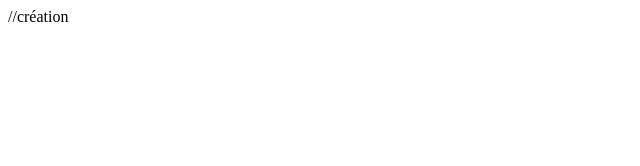
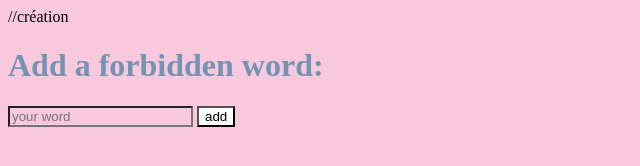
Before and after one commit to aanatema/kind_glyphs, a browser extension: page index.html in a window 1280 px wide. Shown: the whole page, without its empty margins (0-640 px from the left). Drawn offline with Linux system fonts and the light colour scheme.

Commit message:
creation de la fonction getValue() qui récupère la valeur de l'input et l'échange contre une suite d'émojis

```diff
--- a/index.html
+++ b/index.html
@@ -6,8 +6,13 @@
     <meta charset="UTF-8">
     <meta name="viewport" content="width=device-width, initial-scale=1.0">
     <title>Kind Glyphs</title>
+    <script src="script.js"></script>
+    <link href="style.css" rel="stylesheet">
 </head>
 <body>
+    <h1>Add a forbidden word: </h1>
+    <input type="text" placeholder="your word" id="input">
+    <button type="button" onclick="getValue();" id="addBtn">add</button>
 
 </body>
 </html>
--- a/script.js
+++ b/script.js
@@ -0,0 +1,9 @@
+//je veux échanger la valeur de "input" par la valeur de "transform"
+
+function getValue(){
+    let input = document.getElementById("input").value
+    let transform = "🌟💌🌸💖"
+    input = transform
+    console.log(input)
+}
+getValue();
--- /dev/null
+++ b/style.css
@@ -0,0 +1,18 @@
+*{
+  background-color: #F8C8DC;
+}
+
+
+h1{
+    color:#7393B3
+
+}
+
+#addBtn{
+    background-color:white;
+}
+
+#addBtn:hover{
+    background-color:#7393B3 ;
+    color:black;
+}
```
